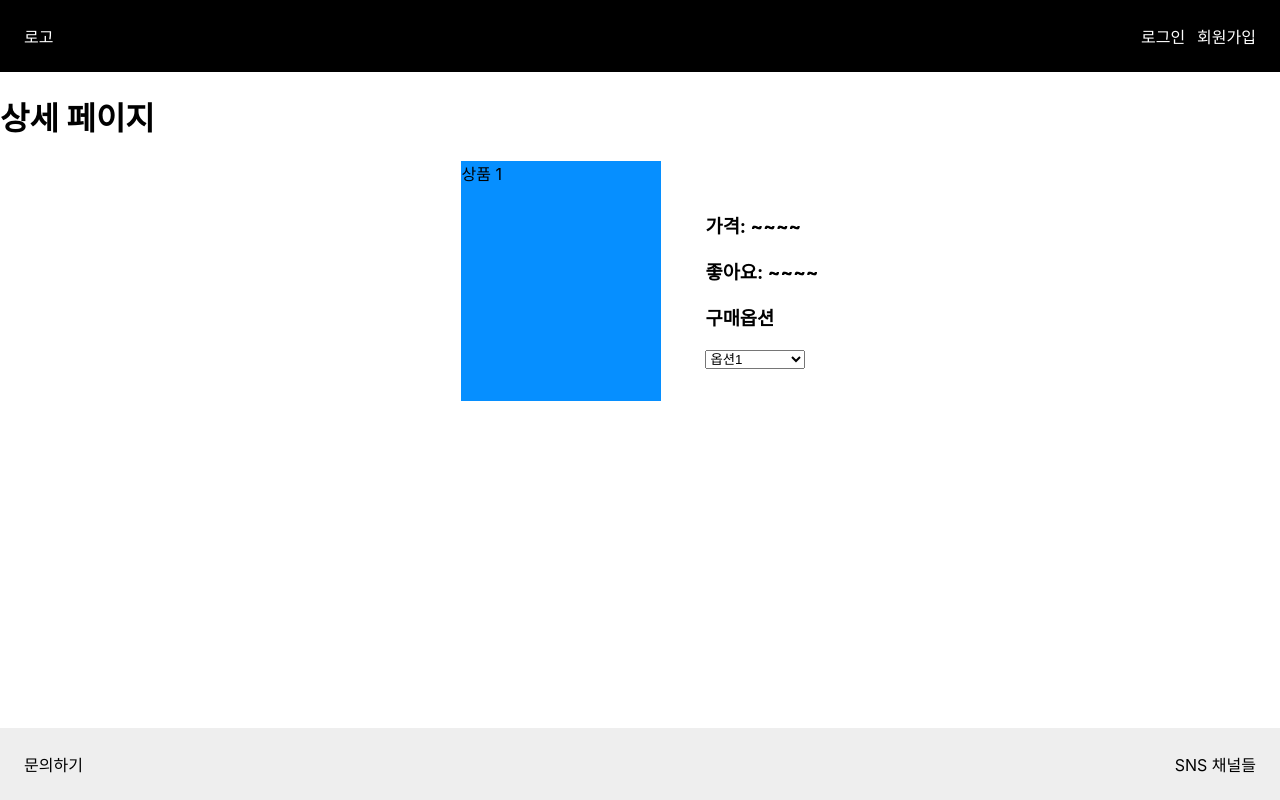
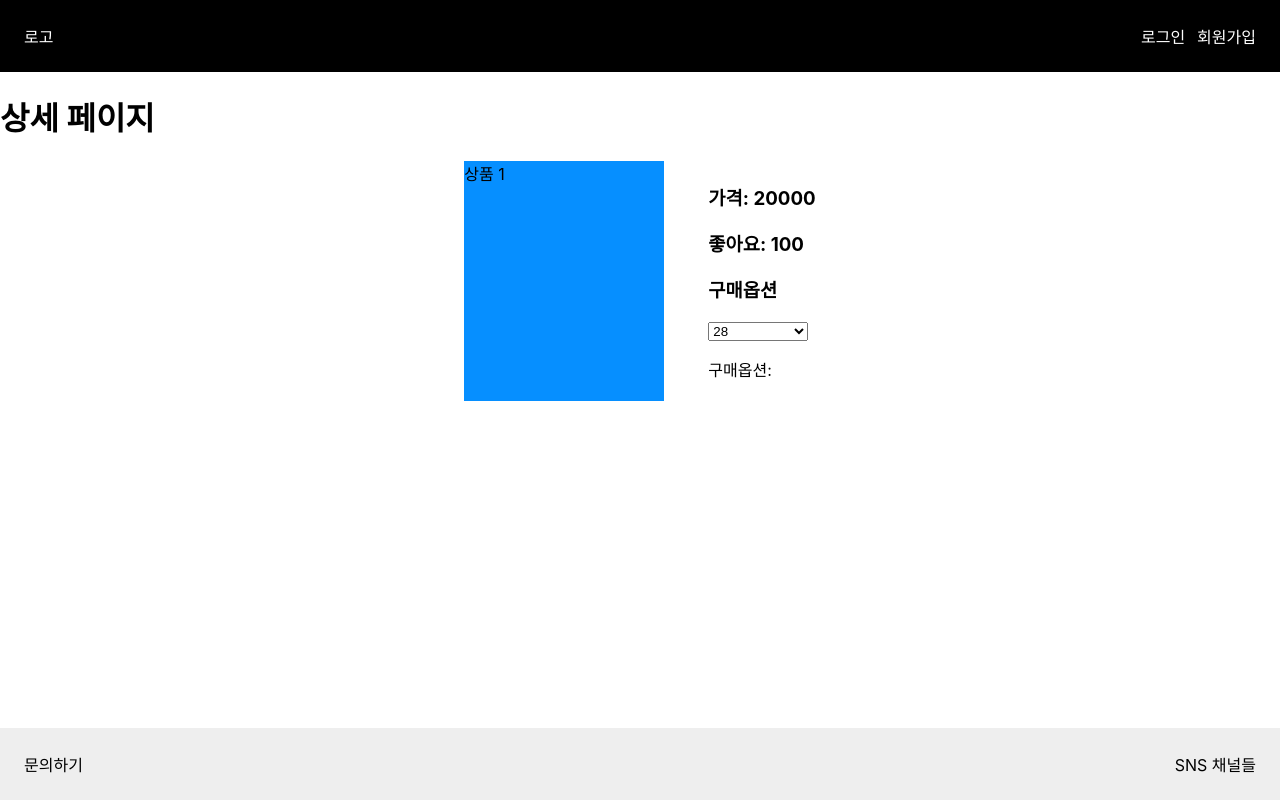
Before and after one commit to yui62yui/react_practice, a React (Create React App) app: page /products/1 in a window 1280 px wide. Built offline with nearby package versions, Linux system fonts and the light colour scheme.

Commit message:
login, singup 페이지 이동 기능 추가 및 product 상품 불러오기 구현

```diff
--- a/src/App.js
+++ b/src/App.js
@@ -4,6 +4,8 @@ import Main from './pages/Main';
 import Product from './pages/Product';
 import Products from './pages/Products';
 import Layout from './common/Layout';
+import Login from './common/Login';
+import Signup from './common/Signup';
 
 function App() {
   return (
@@ -13,6 +15,8 @@ function App() {
         <Route path="/products" element={<Products />}></Route>
         <Route path="/products/:id" element={<Product />}></Route>
         {/* products뒤에 어떤 걸 입력하든 product 페이지로 이동함 */}
+        <Route path='/login' element={<Login />}></Route>
+        <Route path='/signup' element={<Signup />}></Route>
       </Route>
       <Route
         path="*"
--- a/src/common/Layout.jsx
+++ b/src/common/Layout.jsx
@@ -1,5 +1,5 @@
 import React from "react";
-import { Outlet } from "react-router-dom";
+import { Link, Outlet } from "react-router-dom";
 
 export default function Layout() {
   return (
@@ -21,15 +21,16 @@ export default function Layout() {
           color: "white",
         }}
       >
-        <div>로고</div>
+        <Link to="/" style={{color: "#fff", textDecoration:"none"}}>로고</Link>
+        {/* 로고 누르면 홈으로 이동 */}
         <div
           style={{
             display: "flex",
             gap: "12px",
           }}
         >
-          <div>로그인</div>
-          <div>회원가입</div>
+           <Link to="/login" style={{color: "#fff", textDecoration:"none"}}>로그인</Link>
+           <Link to="/signup" style={{color: "#fff", textDecoration:"none"}}>회원가입</Link>
         </div>
       </header>
 
--- /dev/null
+++ b/src/common/Login.jsx
@@ -0,0 +1,11 @@
+import React from 'react'
+
+const Login = () => {
+  return (
+    <div>
+      로그인페이지
+    </div>
+  )
+}
+
+export default Login
--- /dev/null
+++ b/src/common/Signup.jsx
@@ -0,0 +1,11 @@
+import React from 'react'
+
+const Signup = () => {
+  return (
+    <div>
+      회원가입페이지
+    </div>
+  )
+}
+
+export default Signup
--- a/src/pages/Product.jsx
+++ b/src/pages/Product.jsx
@@ -1,8 +1,36 @@
-import React from "react";
+import React, { useState } from "react";
 import { useParams } from "react-router-dom";
 
 export default function Product() {
+
+  const [ products, setProducts ] = useState([
+    {
+      id: 1,
+      name: "멋진 바지",
+      price: 20000,
+      option: [28, 30, 32],
+      likes: 100,
+    },
+    {
+      id: 2,
+      name: "멋진 셔츠",
+      price: 10000,
+      option: ["small", "medium", "large"],
+      likes: 200,
+    },
+    {
+      id: 3,
+      name: "멋진 신발",
+      price: 30000,
+      option: [230, 240, 250, 260, 270],
+      likes: 300,
+    }
+  ]);
+
+  const [selected, setSelected] = useState("");
+
   const { id } = useParams();
+
   return (
     <>
       <div>
@@ -25,20 +53,34 @@ export default function Product() {
             상품 {id}
             {/* 파라미터(/뒤의 숫자)에 따라 상품 id가 변경된다. */}
           </div>
-          <div>
-            <h3>가격: ~~~~</h3>
-            <h3>좋아요: ~~~~</h3>
+
+          {products
+            .filter((product)=>product.id == id)
+            .map((product)=>{
+              return (
+                <div key={product.id}>
+                  <h3>가격: {product.price}</h3>
+                  <h3>좋아요: {product.likes}</h3>
                   <h3>구매옵션</h3>
                   <select
+                    value={selected}
                     style={{
-                width: "100px",
+                      width: "100px"
+                    }}
+                    onChange={(e)=>{
+                      setSelected(e.target.value)
                     }}
                   >
-              <option>옵션1</option>
-              <option>옵션2</option>
-              <option>옵션3</option>
+                    {product.option.map((option, index)=>(
+                        <option key={index} value={option}>{option}</option>
+                    ))}
                   </select>
+                  <p>구매옵션: {selected}</p>
                 </div>
+              )
+          })
+          }
+
         </div>
       </div>
     </>
--- a/src/pages/Products.jsx
+++ b/src/pages/Products.jsx
@@ -41,7 +41,7 @@ export default function Products() {
             상품2
           </div>
         </Link>
-        <Link to="/products/2">
+        <Link to="/products/3">
           <div
             style={{
               width: "200px",
```
Lines whose indentation alone changed are shown as unchanged.
